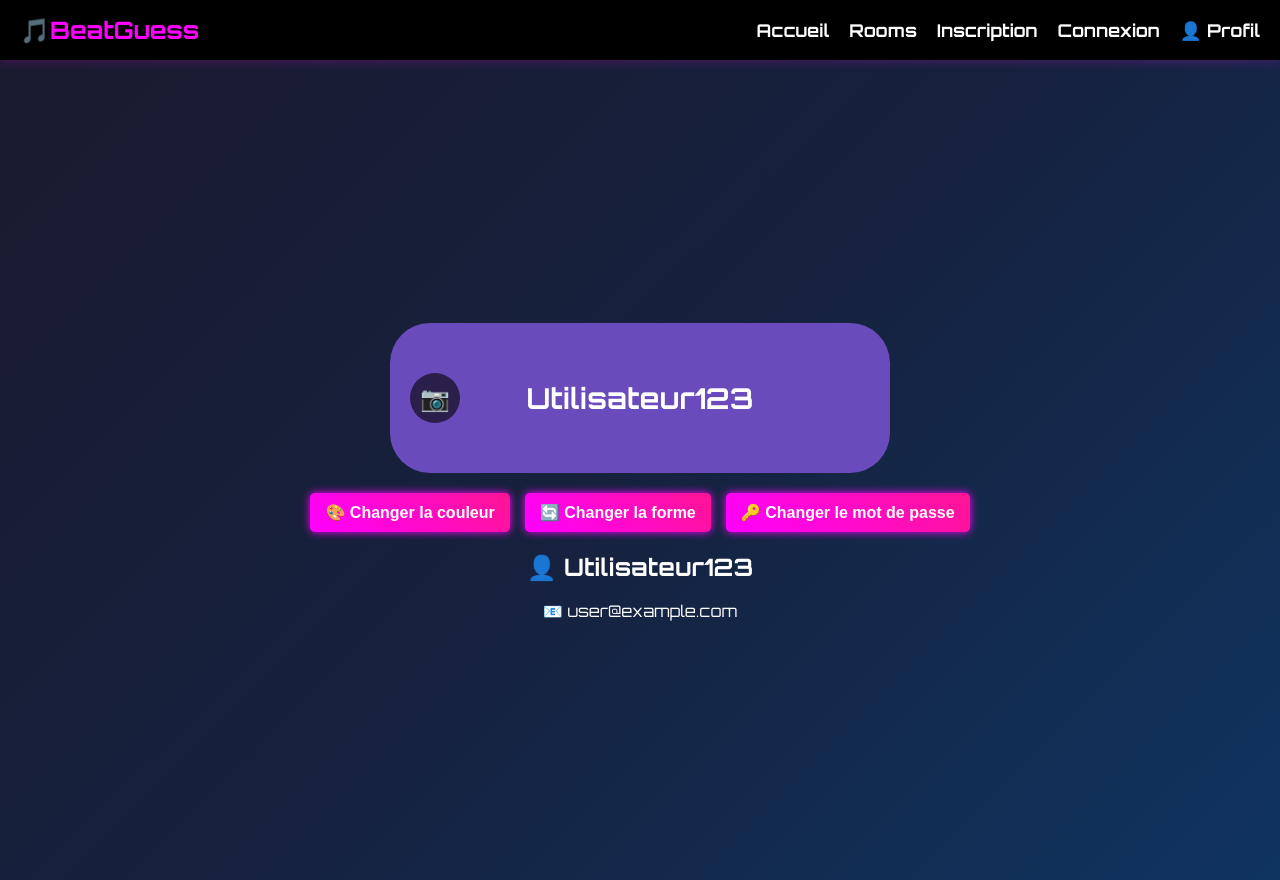
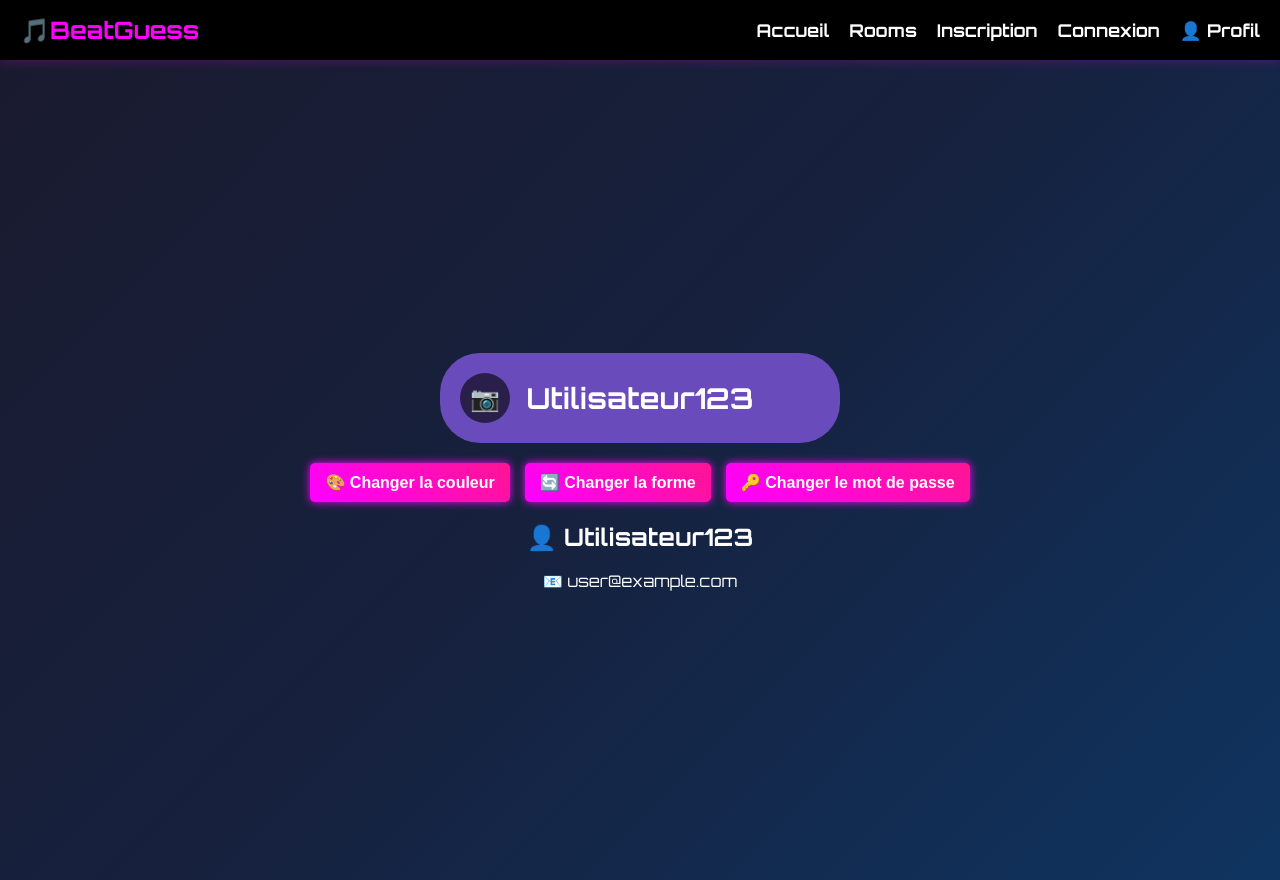
Before and after one commit to Steveksteve/Blind_test, a React (Create React App) app in the folder frontend/: page /profile in a window 1280 px wide. Built offline with nearby package versions, Linux system fonts and the light colour scheme; no server answers.

Commit message:
mdification profile

```diff
--- a/frontend/src/style/Profile.css
+++ b/frontend/src/style/Profile.css
@@ -7,8 +7,8 @@
   /* Bannière personnalisée */
   .profile-banner {
     width: 100%;
-    max-width: 500px;
-    height: 150px;
+    max-width: 400px;
+    height: 90px;
     margin: 0 auto;
     display: flex;
     align-items: center;
```
